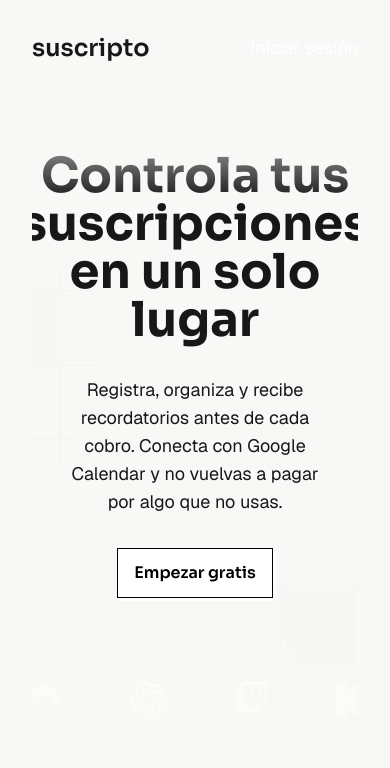
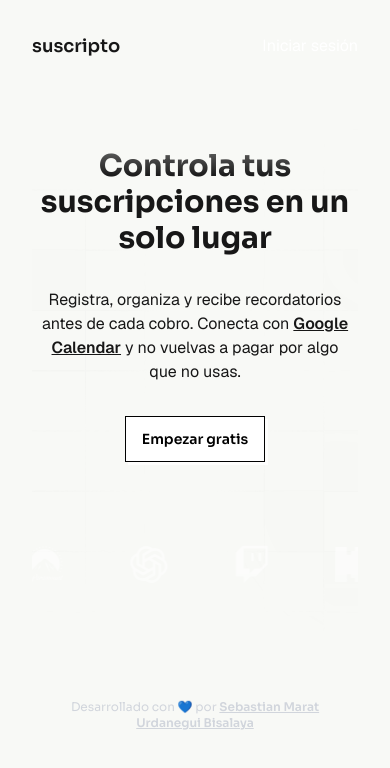
Before and after one commit to SebastianUrdaneguiBisalaya/suscripto.manager, a Next.js app: page / in a window 390 px wide. Shown: the top 768 px of the page. Built offline with nearby package versions, Linux system fonts and the light colour scheme.

Commit message:
styles: landing page done

```diff
--- /dev/null
+++ b/src/app/home/page.tsx
@@ -0,0 +1,7 @@
+export default function HomePage() {
+  return (
+    <div>
+
+    </div>
+  )
+}
--- a/src/app/page.tsx
+++ b/src/app/page.tsx
@@ -1,4 +1,5 @@
 import InfiniteScroll from "@/components/infinite-scroll";
+import Link from "next/link";
 
 export default function LandingPage() {
   return (
@@ -7,11 +8,11 @@ export default function LandingPage() {
         id="header-landing-page"
         className="flex flex-row justify-between items-center"
       >
-        <p className="font-sora text-2xl font-semibold">
+        <p className="font-sora text-lg sm:text-2xl font-semibold">
           suscripto
         </p>
-        <button
-          className="relative font-geist text-lg font-normal bg-none outline-none border-none cursor-pointer text-white
+        <Link href="/home"
+          className="relative font-geist text-base sm:text-lg font-normal bg-none outline-none border-none cursor-pointer text-white
             [&::after]:content-['']
             [&::after]:absolute [&::after]:bottom-0 [&::after]:left-0
             [&::after]:h-0.5 [&::after]:w-0 [&::after]:bg-white
@@ -19,28 +20,28 @@ export default function LandingPage() {
             hover:[&::after]:w-full"
         >
           Iniciar sesión
-        </button>
+        </Link>
       </header>
       <main
         id="main-landing-page"
-        className="h-full bg-[url('/grid.svg')] bg-cover bg-center w-full flex flex-col justify-center items-center mask-fade-top-bottom px-4 py-8"
+        className="h-full bg-[url('/grid.svg')] bg-cover bg-center w-full flex flex-col justify-center items-center mask-fade-top-bottom py-8"
       >
         <section
           id="hero-landing-page"
           className="w-full flex flex-col justify-center items-center gap-8 px-2 py-6"
         >
           <h1
-            className="text-5xl font-bold font-sora text-center max-w-2xl"
+            className="text-3xl sm:text-5xl font-bold font-sora text-center max-w-2xl"
           >
             Controla tus suscripciones en un solo lugar
           </h1>
           <p
-            className="font-geist font-normal text-lg text-center max-w-2xl"
+            className="font-geist font-normal text-base sm:text-lg text-center max-w-2xl"
           >
-            Registra, organiza y recibe recordatorios antes de cada cobro. Conecta con Google Calendar y no vuelvas a pagar por algo que no usas.
+            Registra, organiza y recibe recordatorios antes de cada cobro. Conecta con <span className="font-semibold underline">Google Calendar</span> y no vuelvas a pagar por algo que no usas.
           </p>
-          <button
-            className="relative font-sora font-semibold text-base text-center w-fit px-4 py-3 cursor-pointer bg-white text-black shadow-[3px_3px_0px_rgba(255,255,255,0.8)] border border-black
+          <Link href="/home"
+            className="relative font-sora font-semibold text-sm sm:text-base text-center w-fit px-4 py-3 cursor-pointer bg-white text-black shadow-[3px_3px_0px_rgba(255,255,255,0.8)] border border-black
             overflow-hidden
             [&::after]:content-['']
             [&::after]:absolute [&::after]:inset-0
@@ -56,7 +57,7 @@ export default function LandingPage() {
             <span className="relative z-10">
               Empezar gratis
             </span>
-          </button>
+          </Link>
           <InfiniteScroll />
         </section>
       </main>
@@ -64,7 +65,9 @@ export default function LandingPage() {
         id="footer-landing-page"
         className=""
       >
-
+        <p className="font-sora text-xs text-gray-300 font-normal text-center w-full px-4 py-2">
+          Desarrollado con 💙 por <a className="font-semibold underline" href="https://sebastianurdanegui.vercel.app/" target="_blank" rel="noreferrer">Sebastian Marat Urdanegui Bisalaya</a>
+        </p>
       </footer>
     </div>
   )
```
